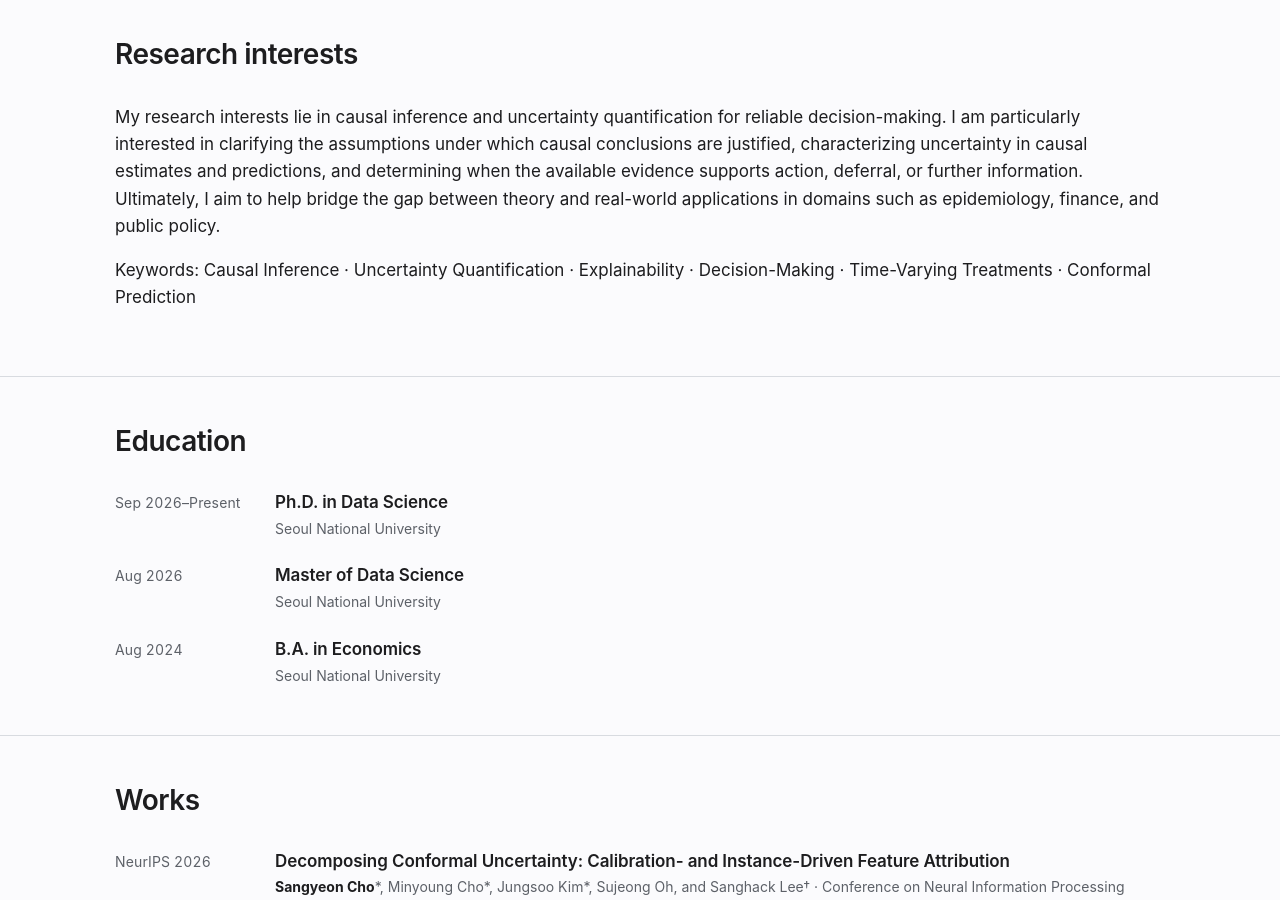
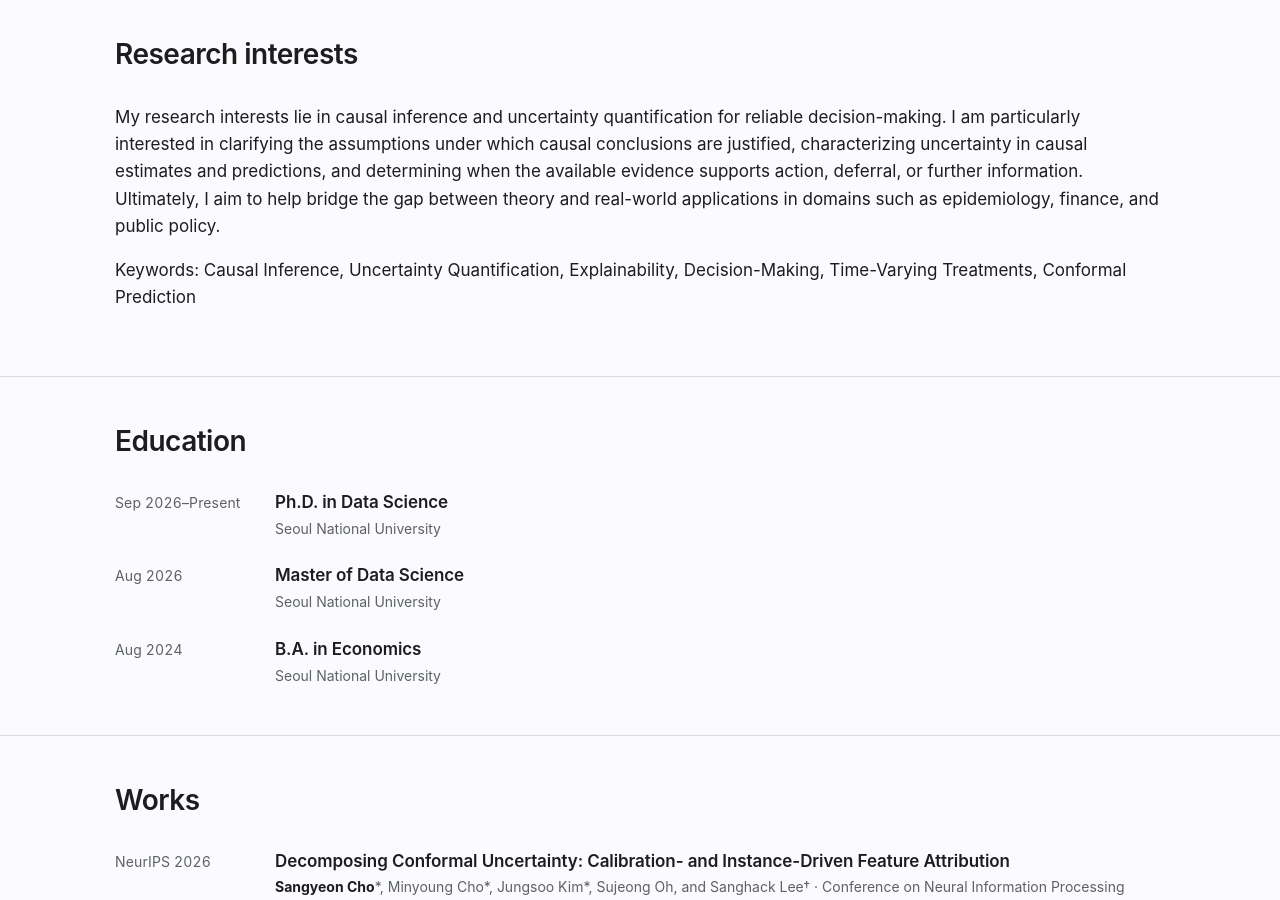
Before and after one commit to csymhph/csymhph.github.io, a Jekyll site: the page built from index.md, in a window 1280 px wide and 900 px high, scrolled down 431 px. Built offline with Jekyll 4.4.1, drawn with Linux system fonts in a browser that asks for light colours.

```diff
--- a/index.md
+++ b/index.md
@@ -38,7 +38,7 @@ permalink: /
   <div class="shell">
     <h2 id="research-interests-title">Research interests</h2>
     <p>My research interests lie in causal inference and uncertainty quantification for reliable decision-making. I am particularly interested in clarifying the assumptions under which causal conclusions are justified, characterizing uncertainty in causal estimates and predictions, and determining when the available evidence supports action, deferral, or further information. Ultimately, I aim to help bridge the gap between theory and real-world applications in domains such as epidemiology, finance, and public policy.</p>
-    <p>Keywords: {{ site.research_interests | join: ' · ' | escape }}</p>
+    <p>Keywords: {{ site.research_interests | join: ', ' | escape }}</p>
   </div>
 </section>
 
```
